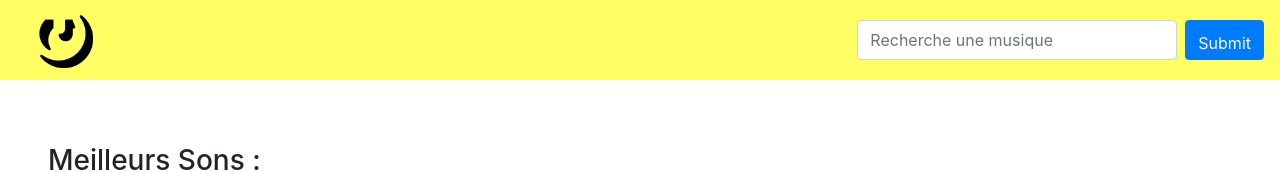
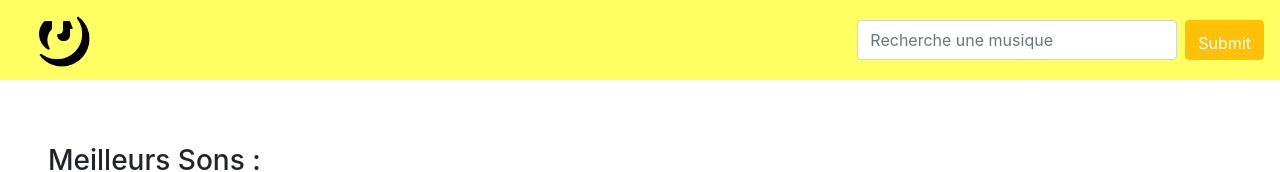
Before and after one commit to qesnault/ProjetAngular, an Angular app: page / in a window 1280 px wide. Shown: the top 172 px of the page. Built offline with nearby package versions, Linux system fonts and the light colour scheme; no server answers.

Commit message:
search bar works

```diff
--- a/src/app/app-routing.module.ts
+++ b/src/app/app-routing.module.ts
@@ -8,7 +8,7 @@ import { HomeComponent } from './home/home.component'
 const routes: Routes = [
   { path: 'song/:songId', component: SongComponent },
   { path: 'artist/:artistId', component:ArtistComponent },
-  { path: 'results', component:ListeComponent },
+  { path: 'results/:search', component:ListeComponent },
   { path: '', component:HomeComponent }
 ];
 
--- a/src/app/app.component.html
+++ b/src/app/app.component.html
@@ -1,8 +1,8 @@
 <header class="row align-items-center">
-  <img style="height: 80%; width: auto;" src="../assets/img/genius.png" alt="genius logo" class="mr-auto ml-5">
+  <a href="http://localhost:4200/" class="mr-auto ml-5"><img style="height: 60px; width: auto;" src="../assets/img/genius.png" alt="genius logo" ></a>
   <form action="http://localhost:4200/results" method="get" class="d-flex justify-content-center col-4 mr-3">
-    <input type="text" class="form-control" name="search" placeholder="Recherche une musique">
-    <input type="submit" class="btn btn-primary ml-2 pb-0">
+    <input type="text" class="form-control" name="search" placeholder="Recherche une musique" id="searchInput">
+    <input (click)="onSearch()" type="submit" class="btn btn-warning text-white ml-2 pb-0">
   </form>
 </header>
 <router-outlet></router-outlet>
--- a/src/app/app.component.ts
+++ b/src/app/app.component.ts
@@ -1,5 +1,7 @@
 import { Component } from '@angular/core';
 import { GetApiService } from  './get-api.service';
+import * as $ from 'jquery';
+import { Router } from '@angular/router';
 
 @Component({
   selector: 'app-root',
@@ -8,7 +10,7 @@ import { GetApiService } from  './get-api.service';
 })
 export class AppComponent {
   title = 'projet-angular';
-  constructor(private api:GetApiService)
+  constructor(private api:GetApiService,private router: Router)
   {
 
   }
@@ -18,4 +20,10 @@ export class AppComponent {
       console.log("get api data", data);
     }));
   }
+
+  onSearch(){
+
+    var search =$('#searchInput')[0].value
+    this.router.navigate(['/results',search]);
+  }
 }
--- a/src/app/liste/liste.component.html
+++ b/src/app/liste/liste.component.html
@@ -1,3 +1,5 @@
+<div class="p-3">
+
   <h2>
       Sons :
   </h2>
@@ -9,3 +11,4 @@
       <img style="width: 200px; height: 200px;" src="{{hit.result.header_image_url}}" alt="">
   </div>
   </div>
+</div>
--- a/src/app/liste/liste.component.ts
+++ b/src/app/liste/liste.component.ts
@@ -17,8 +17,8 @@ export class ListeComponent implements OnInit {
 
   ngOnInit(): void {
     this.route.queryParams.subscribe(params => {
-      if(params['search']) {
-        this.searchString = params['search'];
+      if(this.route.snapshot.params['search']) {
+        this.searchString = this.route.snapshot.params['search'];;
       } else {
         this.searchString = "vald"
       }
```
Lines whose indentation alone changed are shown as unchanged.
